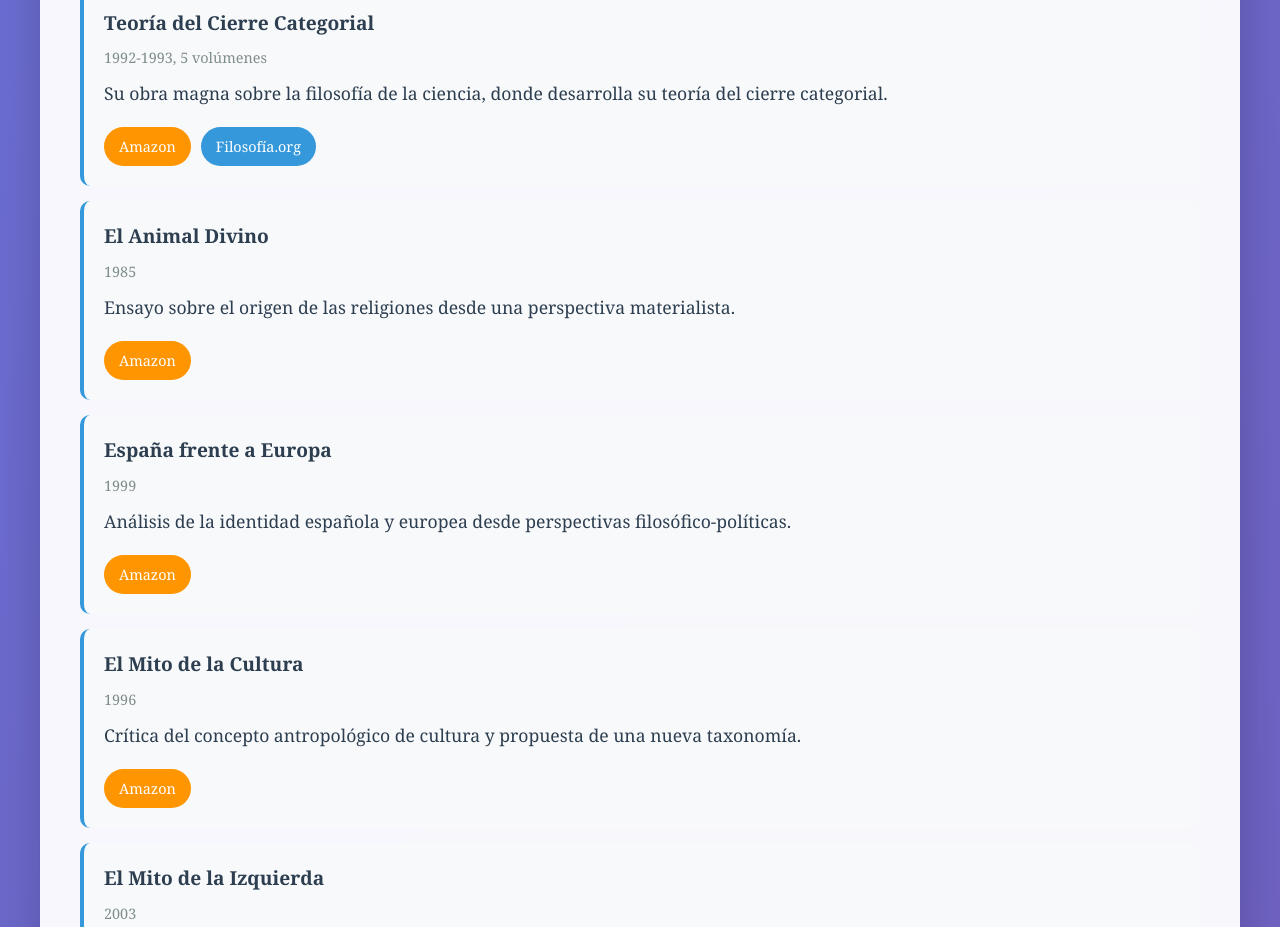
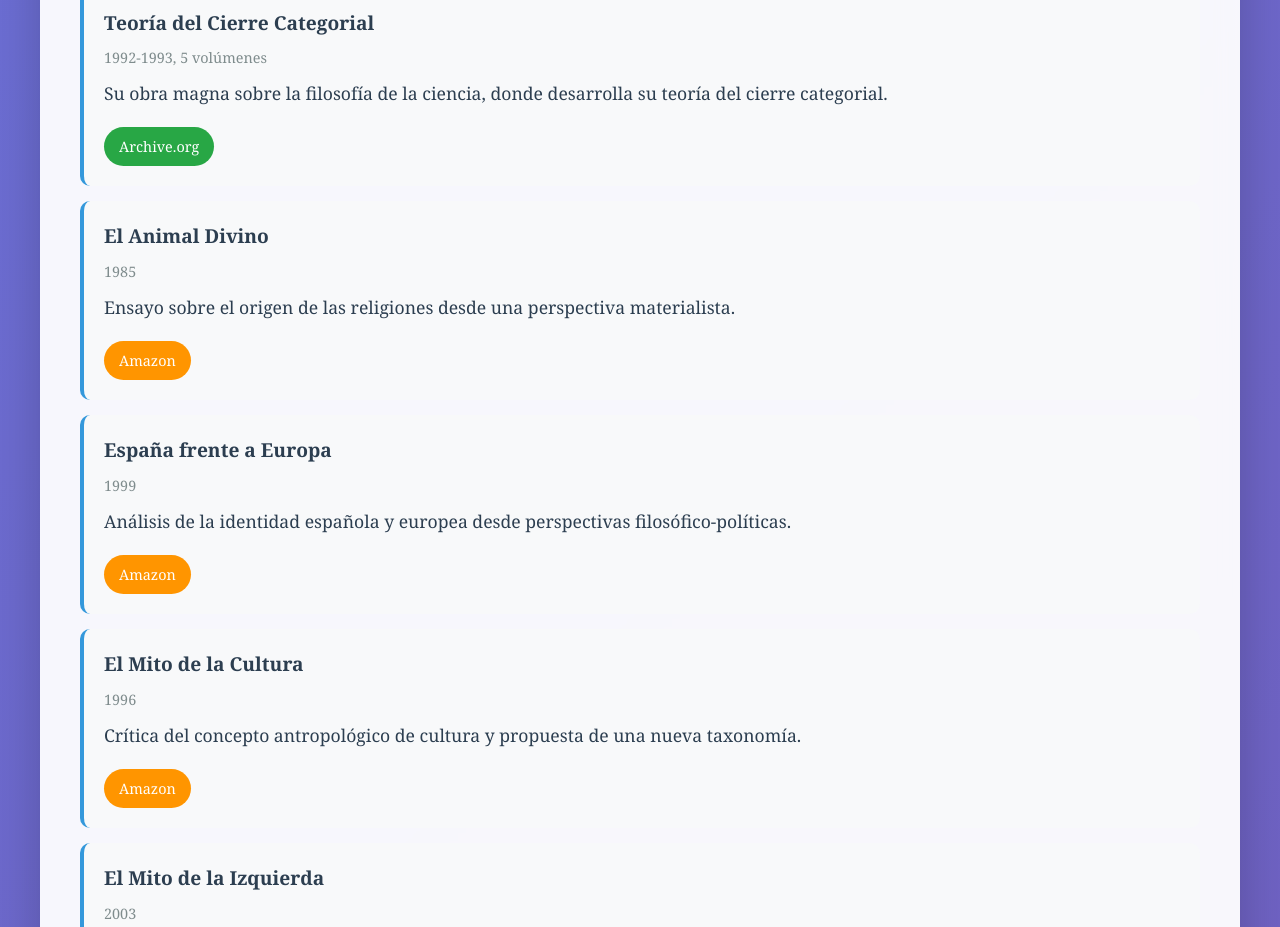
Before and after one commit to jmlucas68/bueno, a plain HTML site: page index.html in a window 1280 px wide. Shown: the part 3306-4233 px from the top of the page. Drawn offline with Linux system fonts and the light colour scheme.

Commit message:
Fix: Actualizado el enlace a 'Teoría del Cierre Categorial'

```diff
--- a/index.html
+++ b/index.html
@@ -578,8 +578,7 @@
                         <div class="obra-year">1992-1993, 5 volúmenes</div>
                         <p>Su obra magna sobre la filosofía de la ciencia, donde desarrolla su teoría del cierre categorial.</p>
                         <div class="enlaces">
-                            <a href="https://www.amazon.es/s?k=gustavo+bueno+teoria+cierre+categorial" class="enlace amazon" target="_blank">Amazon</a>
-                            <a href="http://www.filosofia.org/filomat/df360.htm" class="enlace" target="_blank">Filosofía.org</a>
+                            <a href="https://archive.org/search?query=Teor%C3%ADa+del+Cierre+Categorial&and%5B%5D=subject%3A%22Obras+Gustavo+Bueno%22&and%5B%5D=mediatype%3A%22texts%22" class="enlace archive" target="_blank">Archive.org</a>
                         </div>
                     </li>
 
```
Also changed, not shown: commit_message.txt.
